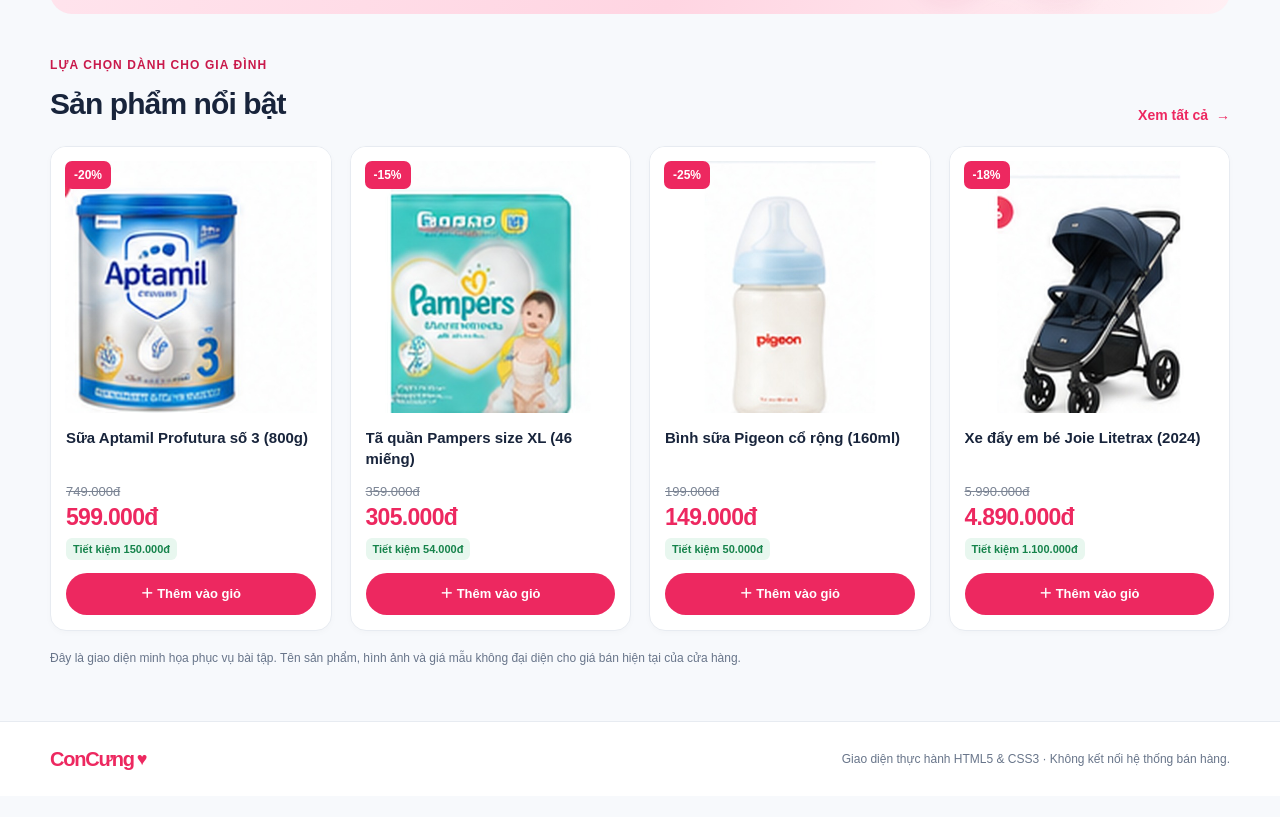
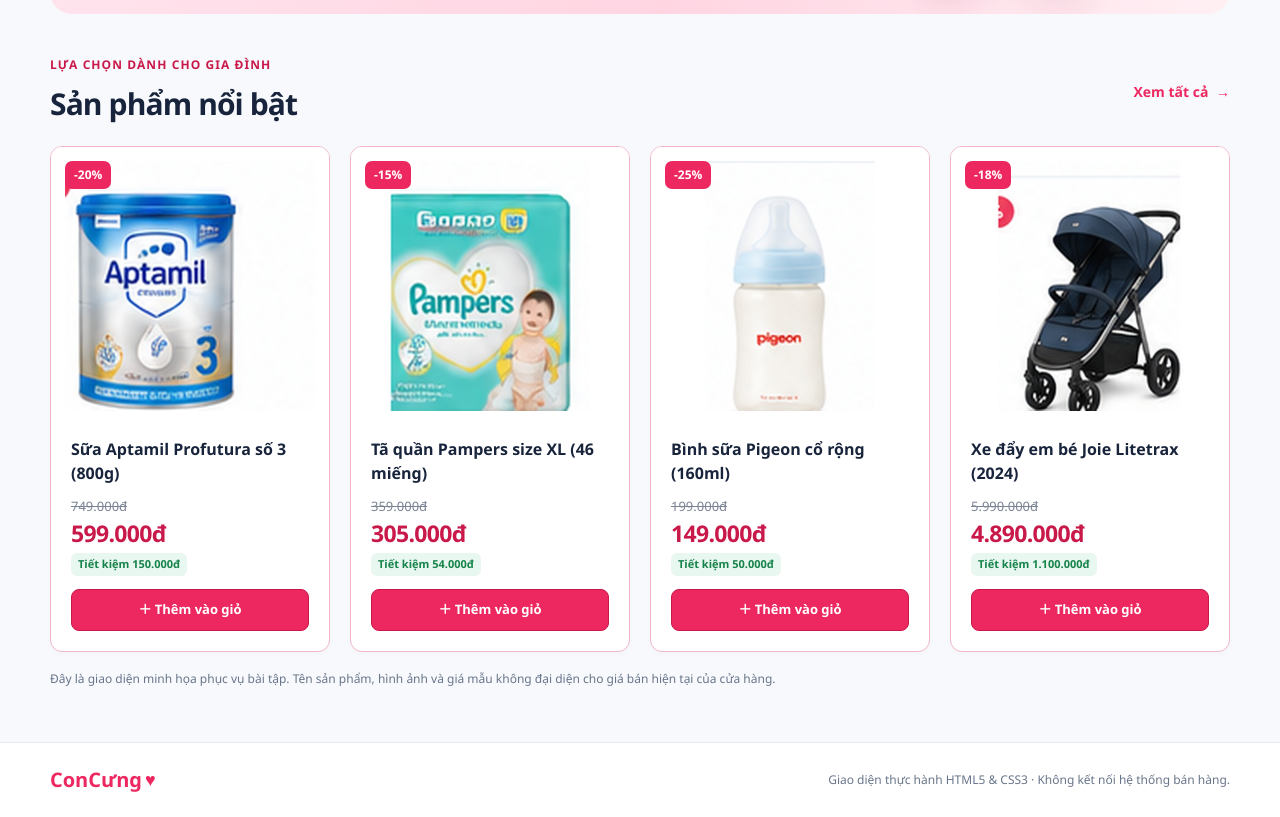
Before and after one commit to hngphc61/ecommerce-ui-improvement, a plain HTML site: page index.html in a window 1280 px wide. Shown: the part 512-1329 px from the top of the page. Before the commit the page ends 1308 px from the top, so only its background shows below. Drawn offline with Linux system fonts and the light colour scheme.

Commit message:
Practice HTML5 and basic CSS

```diff
--- a/css/style.css
+++ b/css/style.css
@@ -18,8 +18,12 @@ body {
   margin: 0;
   background: var(--page);
   color: var(--text);
-  font-family: Arial, Helvetica, sans-serif;
+  font-family: Segoe UI, Arial, Helvetica, sans-serif;
   line-height: 1.5;
+}
+img {
+  max-width: 100%;
+  height: auto;
 }
 a { color: inherit; text-decoration: none; }
 button, input { font: inherit; }
@@ -32,7 +36,16 @@ button, a { -webkit-tap-highlight-color: transparent; }
 
 .site-header { background: var(--surface); border-bottom: 1px solid var(--line); }
 .header-main { min-height: 82px; display: flex; align-items: center; gap: 24px; }
-.brand { display: inline-flex; align-items: center; gap: 3px; color: var(--brand); font-size: 27px; font-weight: 800; letter-spacing: -1.2px; white-space: nowrap; }
+.brand {
+  display: inline-flex;
+  align-items: center;
+  gap: 3px;
+  color: var(--brand);
+  font-size: 27px;
+  font-weight:800;
+  letter-spacing: normal;
+  white-space: nowrap;
+}
 .brand span { font-size: 18px; }
 .search { display: flex; flex: 1; max-width: 560px; margin-inline: auto; border: 1px solid #e4e8ef; border-radius: 999px; overflow: hidden; background: #fbfcfe; }
 .search input { width: 100%; min-width: 0; border: 0; outline: 0; padding: 12px 18px; background: transparent; color: var(--text); }
@@ -53,32 +66,86 @@ button, a { -webkit-tap-highlight-color: transparent; }
 .eyebrow { margin: 0 0 7px; color: var(--brand-dark); font-size: 12px; font-weight: 800; letter-spacing: .09em; text-transform: uppercase; }
 .hero h1 { margin: 0; color: #bd2452; font-size: clamp(30px, 4vw, 48px); line-height: 1.1; letter-spacing: -.04em; }
 .hero-copy > p:not(.eyebrow) { margin: 14px 0 22px; color: #586780; }
-.primary-button, .add-button { display: inline-flex; justify-content: center; align-items: center; gap: 9px; border: 0; border-radius: 999px; background: var(--brand); color: #fff; font-weight: 700; cursor: pointer; transition: background .2s ease, transform .2s ease; }
+.primary-button, .add-button { display: inline-flex; justify-content: center; align-items: center; gap: 9px; border: 0; border-radius: 999px; background: var(--brand); color: #fff; font-weight: 700; cursor: pointer; transition: background-color .2s ease, transform .2s ease, box-shadow .2s ease;}
 .primary-button { padding: 12px 22px; }
 .primary-button:hover, .add-button:hover { background: var(--brand-dark); }
 .primary-button:active, .add-button:active { transform: translateY(1px); }
 .hero-decoration { position: absolute; right: 43%; top: 25%; color: #f49bb5; font-size: 38px; }
 
 .products-section { padding: 42px 0 54px; }
-.section-heading { display: flex; align-items: end; justify-content: space-between; gap: 20px; margin-bottom: 20px; }
+.section-heading {
+  display: flex;
+  flex-direction: row;
+  justify-content: space-between;
+  align-items: center;
+  flex-wrap: wrap;
+  gap: 12px 20px;
+  margin-bottom: 20px;
+}
 .section-heading h2 { margin: 0; font-size: clamp(23px, 3vw, 30px); letter-spacing: -.03em; }
 .view-all { color: var(--brand); font-size: 14px; font-weight: 700; white-space: nowrap; }
 .view-all span { margin-left: 4px; }
-.product-grid { display: grid; grid-template-columns: repeat(4, minmax(0, 1fr)); gap: 18px; align-items: stretch; }
-.product-card { min-width: 0; display: flex; flex-direction: column; overflow: hidden; border: 1px solid var(--line); border-radius: var(--radius); background: var(--surface); box-shadow: 0 2px 6px rgba(24, 36, 59, .025); transition: box-shadow .2s ease, transform .2s ease; }
+.product-grid {
+  display: grid;
+  grid-template-columns: repeat(4, minmax(0, 1fr));
+  gap: 20px;
+  align-items: stretch;
+}
+.product-card {
+  min-width: 0;
+  display: flex;
+  flex-direction: column;
+  overflow: hidden;
+  border: 1px solid #f3b6c8;
+  border-radius: 12px;
+  background: var(--surface);
+  box-shadow: 0 2px 6px rgba(24, 36, 59, .025);
+  transition: box-shadow .2s ease, transform .2s ease;
+}
 .product-card:hover { transform: translateY(-3px); box-shadow: var(--shadow); }
 .product-image { position: relative; display: grid; place-items: center; aspect-ratio: 1 / 1; padding: 14px; background: #fff; }
 .product-image img { display: block; width: 100%; height: 100%; object-fit: contain; }
 .discount-badge { position: absolute; z-index: 1; top: 14px; left: 14px; padding: 5px 9px; border-radius: 7px; background: var(--brand); color: #fff; font-size: 12px; font-weight: 800; }
-.product-info { display: flex; flex: 1; flex-direction: column; padding: 0 15px 15px; }
-.product-name { min-height: 45px; margin: 0 0 10px; font-size: 15px; font-weight: 600; line-height: 1.45; display: -webkit-box; -webkit-line-clamp: 2; -webkit-box-orient: vertical; overflow: hidden; }
+.product-info {
+  display: flex;
+  flex: 1;
+  flex-direction: column;
+  padding: 12px 20px 20px;
+}
+.product-card .add-button:hover {
+  background-color: var(--brand-dark);
+  transform: translateY(-2px);
+  box-shadow: 0 4px 10px rgba(201, 25, 75, .25);
+}
+
+.product-card .add-button:active {
+  transform: translateY(0);
+  box-shadow: none;
+}
+.product-name {
+  min-height: 48px;
+  margin: 0 0 12px;
+  font-size: 16px;
+  font-weight: 600;
+  line-height: 1.5;
+}
 .product-name a:hover { color: var(--brand-dark); }
 .price-block { display: flex; flex-wrap: wrap; align-items: baseline; gap: 3px 9px; margin-bottom: 13px; }
 .original-price { color: #7b8494; font-size: 13px; text-decoration: line-through; }
-.sale-price { flex-basis: 100%; color: var(--brand); font-size: clamp(19px, 2vw, 23px); font-weight: 800; line-height: 1.2; letter-spacing: -.03em; }
+.sale-price { flex-basis: 100%; color: var(--brand-dark); font-size: clamp(19px, 2vw, 23px); font-weight: 800; line-height: 1.2; letter-spacing: -.03em; }
 .saving { display: inline-block; margin-top: 3px; padding: 3px 7px; border-radius: 6px; background: #e8f7ef; color: var(--success); font-size: 11px; font-weight: 700; }
 .add-button { width: 100%; min-height: 42px; margin-top: auto; padding: 10px 12px; font-size: 13px; }
-.add-button:focus-visible, .primary-button:focus-visible, a:focus-visible, button:focus-visible { outline: 3px solid rgba(237, 40, 96, .35); outline-offset: 3px; }
+.product-card .add-button {
+  border: 1px solid var(--brand-dark);
+  border-radius: 8px;
+}
+.add-button:focus-visible,
+.primary-button:focus-visible,
+a:focus-visible,
+button:focus-visible {
+  outline: 3px solid #18243b;
+  outline-offset: 3px;
+}
 .demo-note { margin: 18px 0 0; color: var(--muted); font-size: 12px; }
 .site-footer { background: #fff; border-top: 1px solid var(--line); }
 .footer-inner { display: flex; align-items: center; justify-content: space-between; gap: 20px; padding-block: 22px; }
@@ -91,7 +158,7 @@ button, a { -webkit-tap-highlight-color: transparent; }
   .brand { font-size: 23px; }
   .header-link { font-size: 12px; }
   .nav-inner { justify-content: flex-start; gap: 24px; }
-  .product-grid { grid-template-columns: repeat(2, minmax(0, 1fr)); gap: 14px; }
+  .product-grid { grid-template-columns: repeat(2,minmax(0, 1fr)); gap: 14px; }
   .hero { margin-top: 20px; }
   .hero::after { right: 4%; opacity: .45; }
   .hero-decoration { display: none; }
--- a/index.html
+++ b/index.html
@@ -10,15 +10,26 @@
 <body>
   <header class="site-header">
     <div class="header-main container">
-      <a class="brand" href="#top" aria-label="Con Cưng - Trang chủ">ConCưng<span>♥</span></a>
+      <a class="brand" href="#top" aria-label="Con Cưng - Trang chủ">
+        ConCưng<span>♥</span>
+      </a>
+
       <form class="search" role="search" action="#products">
         <label class="sr-only" for="site-search">Tìm kiếm sản phẩm</label>
-        <input id="site-search" type="search" placeholder="Tìm kiếm sản phẩm, thương hiệu...">
+        <input
+          id="site-search"
+          type="search"
+          placeholder="Tìm kiếm sản phẩm, thương hiệu..."
+        >
         <button type="submit" aria-label="Tìm kiếm">⌕</button>
       </form>
+
       <a class="header-link" href="#account">Tài khoản</a>
-      <a class="header-link cart-link" href="#products">Giỏ hàng <span class="cart-count">0</span></a>
+      <a class="header-link cart-link" href="#products">
+        Giỏ hàng <span class="cart-count">0</span>
+      </a>
     </div>
+
     <nav class="category-nav" aria-label="Danh mục chính">
       <div class="container nav-inner">
         <a href="#products">Danh mục sản phẩm</a>
@@ -38,95 +49,180 @@
         <p class="eyebrow">Dành điều tốt nhất cho bé</p>
         <h1 id="hero-title">Sản phẩm tốt nhất<br>cho bé yêu</h1>
         <p>Chất lượng · An toàn · Chính hãng</p>
-        <a class="primary-button" href="#products">Khám phá ngay <span aria-hidden="true">→</span></a>
+        <a class="primary-button" href="#products">
+          Khám phá ngay <span aria-hidden="true">→</span>
+        </a>
       </div>
       <div class="hero-decoration" aria-hidden="true">♡</div>
     </section>
 
-    <section id="products" class="products-section" aria-labelledby="products-title">
+    <section
+      id="products"
+      class="products-section"
+      aria-labelledby="products-title"
+    >
       <div class="section-heading">
         <div>
           <p class="eyebrow">Lựa chọn dành cho gia đình</p>
           <h2 id="products-title">Sản phẩm nổi bật</h2>
         </div>
-        <a class="view-all" href="#products">Xem tất cả <span aria-hidden="true">→</span></a>
+        <a class="view-all" href="#products">
+          Xem tất cả <span aria-hidden="true">→</span>
+        </a>
       </div>
 
       <div class="product-grid">
+        <!-- Sản phẩm 1: Aptamil -->
         <article class="product-card">
-          <a class="product-image" href="#aptamil" aria-label="Xem chi tiết Sữa Aptamil Profutura số 3">
+          <a
+            class="product-image"
+            href="#aptamil"
+            aria-label="Xem thông tin Sữa Aptamil Profutura số 3"
+          >
             <span class="discount-badge">-20%</span>
-            <img src="images/aptamil.jpg" alt="Hộp sữa Aptamil Profutura số 3">
+            <img
+              src="images/aptamil.jpg"
+              alt="Hộp sữa Aptamil Profutura số 3"
+            >
           </a>
-          <div class="product-info">
-            <h3 class="product-name"><a href="#aptamil">Sữa Aptamil Profutura số 3 (800g)</a></h3>
+
+          <div class="product-info" id="aptamil">
+            <h3 class="product-name">
+              Sữa Aptamil Profutura số 3 (800g)
+            </h3>
             <div class="price-block">
-              <span class="original-price">749.000đ</span>
+              <s class="original-price">749.000đ</s>
               <span class="sale-price">599.000đ</span>
               <span class="saving">Tiết kiệm 150.000đ</span>
             </div>
-            <button class="add-button" type="button" data-product="Sữa Aptamil Profutura số 3">＋ Thêm vào giỏ</button>
+            <button
+              class="add-button"
+              type="button"
+              data-product="Sữa Aptamil Profutura số 3"
+            >
+              ＋ Thêm vào giỏ
+            </button>
           </div>
         </article>
 
+        <!-- Sản phẩm 2: Pampers -->
         <article class="product-card">
-          <a class="product-image" href="#pampers" aria-label="Xem chi tiết Tã quần Pampers size XL">
+          <a
+            class="product-image"
+            href="#pampers"
+            aria-label="Xem thông tin Tã quần Pampers size XL"
+          >
             <span class="discount-badge">-15%</span>
-            <img src="images/pampers.jpg" alt="Gói tã quần Pampers size XL">
+            <img
+              src="images/pampers.jpg"
+              alt="Gói tã quần Pampers size XL"
+            >
           </a>
-          <div class="product-info">
-            <h3 class="product-name"><a href="#pampers">Tã quần Pampers size XL (46 miếng)</a></h3>
+
+          <div class="product-info" id="pampers">
+            <h3 class="product-name">
+              Tã quần Pampers size XL (46 miếng)
+            </h3>
             <div class="price-block">
-              <span class="original-price">359.000đ</span>
+              <s class="original-price">359.000đ</s>
               <span class="sale-price">305.000đ</span>
               <span class="saving">Tiết kiệm 54.000đ</span>
             </div>
-            <button class="add-button" type="button" data-product="Tã quần Pampers size XL">＋ Thêm vào giỏ</button>
+            <button
+              class="add-button"
+              type="button"
+              data-product="Tã quần Pampers size XL"
+            >
+              ＋ Thêm vào giỏ
+            </button>
           </div>
         </article>
 
+        <!-- Sản phẩm 3: Bình sữa Pigeon -->
         <article class="product-card">
-          <a class="product-image" href="#pigeon" aria-label="Xem chi tiết Bình sữa Pigeon cổ rộng">
+          <a
+            class="product-image"
+            href="#pigeon"
+            aria-label="Xem thông tin Bình sữa Pigeon cổ rộng"
+          >
             <span class="discount-badge">-25%</span>
-            <img src="images/bottle.jpg" alt="Bình sữa Pigeon cổ rộng">
+            <img
+              src="images/bottle.jpg"
+              alt="Bình sữa Pigeon cổ rộng"
+            >
           </a>
-          <div class="product-info">
-            <h3 class="product-name"><a href="#pigeon">Bình sữa Pigeon cổ rộng (160ml)</a></h3>
+
+          <div class="product-info" id="pigeon">
+            <h3 class="product-name">
+              Bình sữa Pigeon cổ rộng (160ml)
+            </h3>
             <div class="price-block">
-              <span class="original-price">199.000đ</span>
+              <s class="original-price">199.000đ</s>
               <span class="sale-price">149.000đ</span>
               <span class="saving">Tiết kiệm 50.000đ</span>
             </div>
-            <button class="add-button" type="button" data-product="Bình sữa Pigeon cổ rộng">＋ Thêm vào giỏ</button>
+            <button
+              class="add-button"
+              type="button"
+              data-product="Bình sữa Pigeon cổ rộng"
+            >
+              ＋ Thêm vào giỏ
+            </button>
           </div>
         </article>
 
+        <!-- Sản phẩm 4: Xe đẩy Joie -->
         <article class="product-card">
-          <a class="product-image" href="#joie" aria-label="Xem chi tiết Xe đẩy em bé Joie Litetrax">
+          <a
+            class="product-image"
+            href="#joie"
+            aria-label="Xem thông tin Xe đẩy em bé Joie Litetrax"
+          >
             <span class="discount-badge">-18%</span>
-            <img src="images/stroller.jpg" alt="Xe đẩy em bé Joie Litetrax màu tối">
+            <img
+              src="images/stroller.jpg"
+              alt="Xe đẩy em bé Joie Litetrax màu tối"
+            >
           </a>
-          <div class="product-info">
-            <h3 class="product-name"><a href="#joie">Xe đẩy em bé Joie Litetrax (2024)</a></h3>
+
+          <div class="product-info" id="joie">
+            <h3 class="product-name">
+              Xe đẩy em bé Joie Litetrax (2024)
+            </h3>
             <div class="price-block">
-              <span class="original-price">5.990.000đ</span>
+              <s class="original-price">5.990.000đ</s>
               <span class="sale-price">4.890.000đ</span>
               <span class="saving">Tiết kiệm 1.100.000đ</span>
             </div>
-            <button class="add-button" type="button" data-product="Xe đẩy em bé Joie Litetrax">＋ Thêm vào giỏ</button>
+            <button
+              class="add-button"
+              type="button"
+              data-product="Xe đẩy em bé Joie Litetrax"
+            >
+              ＋ Thêm vào giỏ
+            </button>
           </div>
         </article>
       </div>
-      <p class="demo-note">Đây là giao diện minh họa phục vụ bài tập. Tên sản phẩm, hình ảnh và giá mẫu không đại diện cho giá bán hiện tại của cửa hàng.</p>
+
+      <p class="demo-note">
+        Đây là giao diện minh họa phục vụ bài tập. Tên sản phẩm, hình ảnh
+        và giá mẫu không đại diện cho giá bán hiện tại của cửa hàng.
+      </p>
     </section>
   </main>
 
   <footer class="site-footer">
     <div class="container footer-inner">
-      <span class="brand brand-footer">ConCưng<span>♥</span></span>
-      <p>Giao diện thực hành HTML5 &amp; CSS3 · Không kết nối hệ thống bán hàng.</p>
+      <span class="brand brand-footer">
+        ConCưng<span>♥</span>
+      </span>
+      <p>
+        Giao diện thực hành HTML5 &amp; CSS3 · Không kết nối hệ thống bán hàng.
+      </p>
     </div>
   </footer>
+
   <script>
     // Tương tác minh họa: thông báo khi bấm nút, không lưu giỏ hàng thật.
     document.querySelectorAll('.add-button').forEach(function (button) {
```
